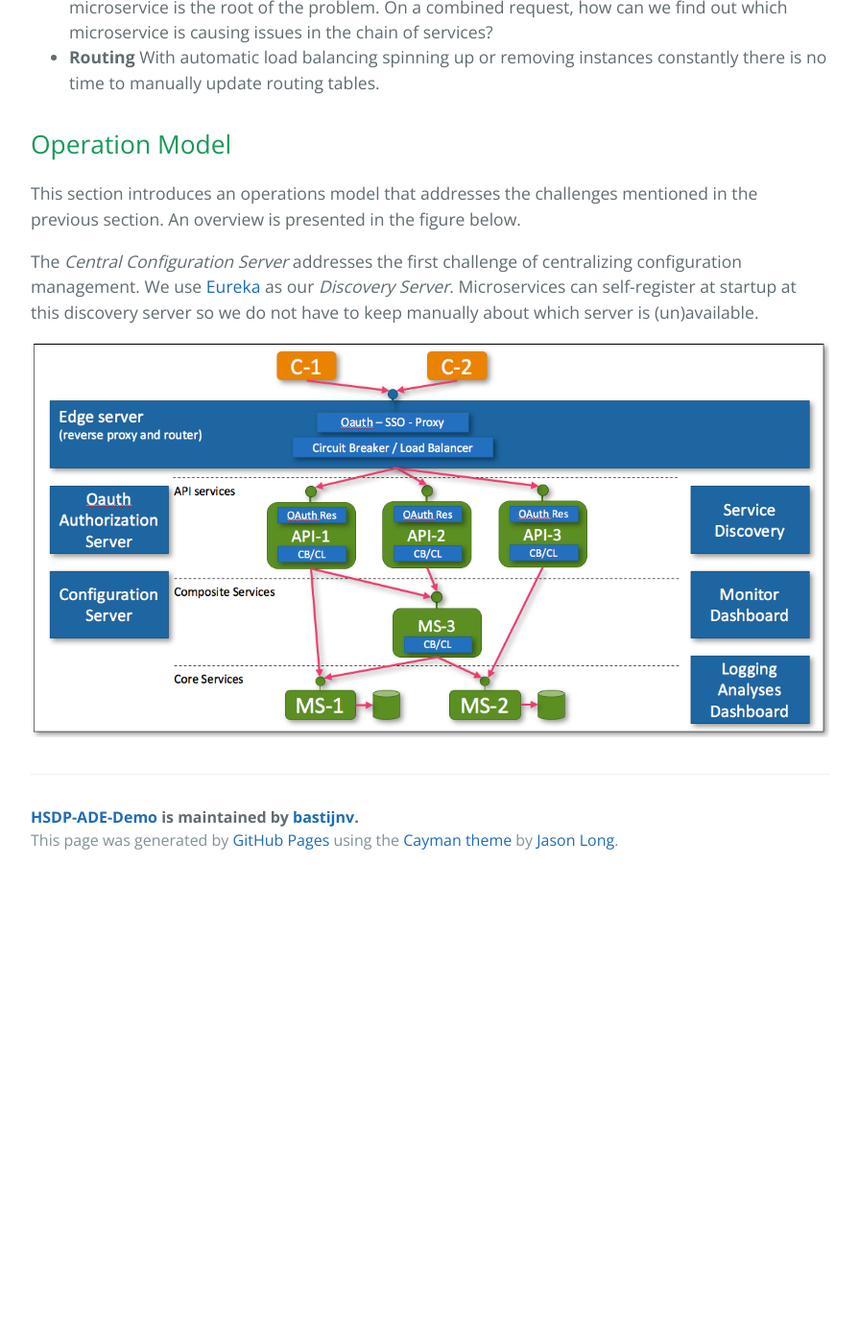
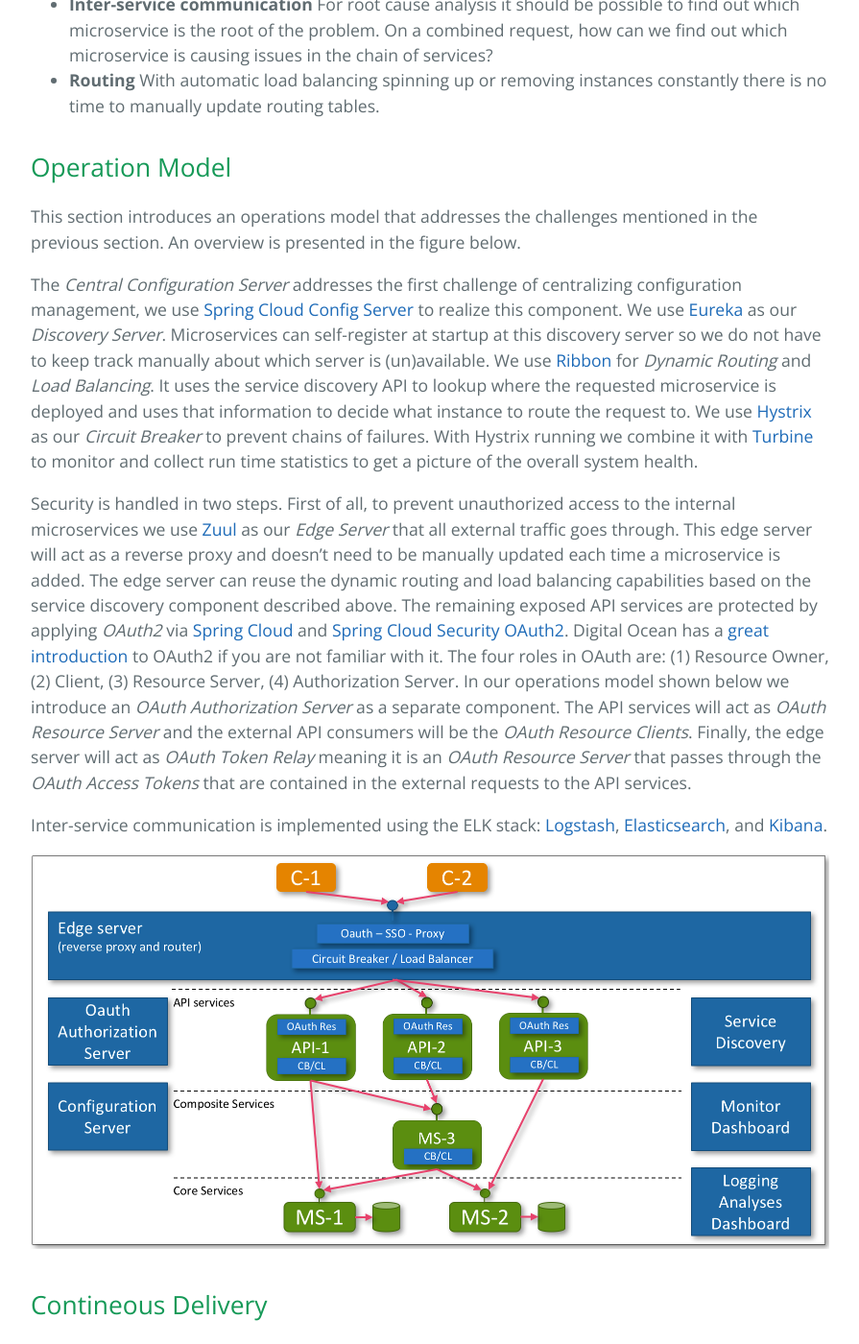
Before and after one commit to bastijnv/hsdp-ade-demo, a Jekyll site: the page built from articles/introduction.md, in a window 1280 px wide and 1400 px high, scrolled down 2339 px. Shown: the whole window at 96% size, without its empty margins (192-1087 px from the left). Built offline with Jekyll 4.4.1, drawn with Linux system fonts in a browser that asks for light colours; before the commit the page ends 3258 px from its top, so only the background shows below that; some of the changed text lies outside the part shown.

Commit message:
- Added beta and gamma pages. - Wrote the introduction article (Continious delivery remaining) - Started writing Alpha article

```diff
--- a/_includes/head.html
+++ b/_includes/head.html
@@ -4,10 +4,13 @@
     <meta charset="UTF-8">
     <title>Cooking microservices with HSDP</title>
     <meta name="viewport" content="width=device-width, initial-scale=1">
-    <link rel="stylesheet" type="text/css" href="/hsdp-ade-demo/stylesheets/normalize.css" media="screen">
     <link href='https://fonts.googleapis.com/css?family=Open+Sans:400,700' rel='stylesheet' type='text/css'>
+    <!--<link rel="stylesheet" type="text/css" href="/hsdp-ade-demo/stylesheets/normalize.css" media="screen">
     <link rel="stylesheet" type="text/css" href="/hsdp-ade-demo/stylesheets/stylesheet.css" media="screen">
-    <link rel="stylesheet" type="text/css" href="/hsdp-ade-demo/stylesheets/github-light.css" media="screen">
+    <link rel="stylesheet" type="text/css" href="/hsdp-ade-demo/stylesheets/github-light.css" media="screen">-->
+    <link rel="stylesheet" type="text/css" href="../stylesheets/normalize.css" media="screen">
+    <link rel="stylesheet" type="text/css" href="../stylesheets/stylesheet.css" media="screen">
+    <link rel="stylesheet" type="text/css" href="../stylesheets/github-light.css" media="screen">
   </head>
   <body>
     <section class="page-header">
--- a/articles/introduction.md
+++ b/articles/introduction.md
@@ -12,8 +12,8 @@
 The remainder of this article will cover three important aspects to rollout your microservice architecture.
 
 1. Architecture
-2. Continues Delivery
-3. Organization
+2. Operations Model
+3. Continues Delivery
 
 ## Architecture
 To be able to manage and maintain a microservice landscape at an enterprise scale we must define an architecture to partition our microservices. Many options
@@ -62,9 +62,29 @@
 This section introduces an operations model that addresses the challenges mentioned in the previous section. An overview is presented
 in the figure below.
 
-The *Central Configuration Server* addresses the first challenge of centralizing configuration management. We
-use [Eureka](https://www.google.com "Eureka on Github") as our *Discovery Server*. Microservices can self-register at startup
-at this discovery server so we do not have to keep manually about which server is (un)available.
+The *Central Configuration Server* addresses the first challenge of centralizing configuration management, we use [Spring Cloud Config Server](https://github.com/spring-cloud/spring-cloud-config)
+to realize this component. We use [Eureka](https://www.google.com "Eureka on Github") as our *Discovery Server*. Microservices can self-register at startup
+at this discovery server so we do not have to keep track manually about which server is (un)available. We use [Ribbon](https://github.com/Netflix/ribbon) for *Dynamic Routing*
+and *Load Balancing*. It uses the service discovery API to lookup where the requested microservice is deployed and uses that information to decide what instance
+to route the request to. We use [Hystrix](https://github.com/Netflix/Hystrix) as our *Circuit Breaker* to prevent chains of failures. With Hystrix running we combine it
+with [Turbine](https://github.com/Netflix/Turbine) to monitor and collect run time statistics to get a picture of the overall system health.
+
+Security is handled in two steps. First of all, to prevent unauthorized access to the internal microservices we use [Zuul](https://github.com/Netflix/zuul) as our
+*Edge Server* that all external traffic goes through. This edge server will act as a reverse proxy and doesn't need to be manually updated each
+time a microservice is added. The edge server can reuse the dynamic routing and load balancing capabilities based
+on the service discovery component described above. The remaining exposed API services are protected by applying *OAuth2* via
+[Spring Cloud](http://projects.spring.io/spring-cloud/) and [Spring Cloud Security OAuth2](http://cloud.spring.io/spring-cloud-security/).
+Digital Ocean has a [great introduction](https://www.digitalocean.com/community/tutorials/an-introduction-to-oauth-2) to OAuth2 if you are not familiar with it.
+The four roles in OAuth are: (1) Resource Owner, (2) Client, (3) Resource Server, (4) Authorization Server. In our operations model
+shown below we introduce an *OAuth Authorization Server* as a separate component. The API services will act as *OAuth Resource Server* and the
+external API consumers will be the *OAuth Resource Clients*. Finally, the edge server will act as *OAuth Token Relay* meaning it is an
+*OAuth Resource Server* that passes through the *OAuth Access Tokens* that are contained in the external requests to the API services.
+
+Inter-service communication is implemented using the ELK stack: [Logstash](https://github.com/elastic/logstash),
+[Elasticsearch](https://github.com/elastic/elasticsearch), and [Kibana](https://github.com/elastic/kibana).
 
 
 ![](../images/introduction-operations-model.png)
+
+## Contineous Delivery
+Stay tuned!
```
Also changed, not shown: articles/alpha.md (+23 -5 lines), articles/beta.md (added, +15 -0 lines), articles/gamma.md (added, +15 -0 lines), index.md (+4 -4 lines), images/alpha-overview.png, images/beta-overview.png (added), images/gamma-overview.png (added), images/introduction-architecture.png, images/introduction-operations-model.png.
